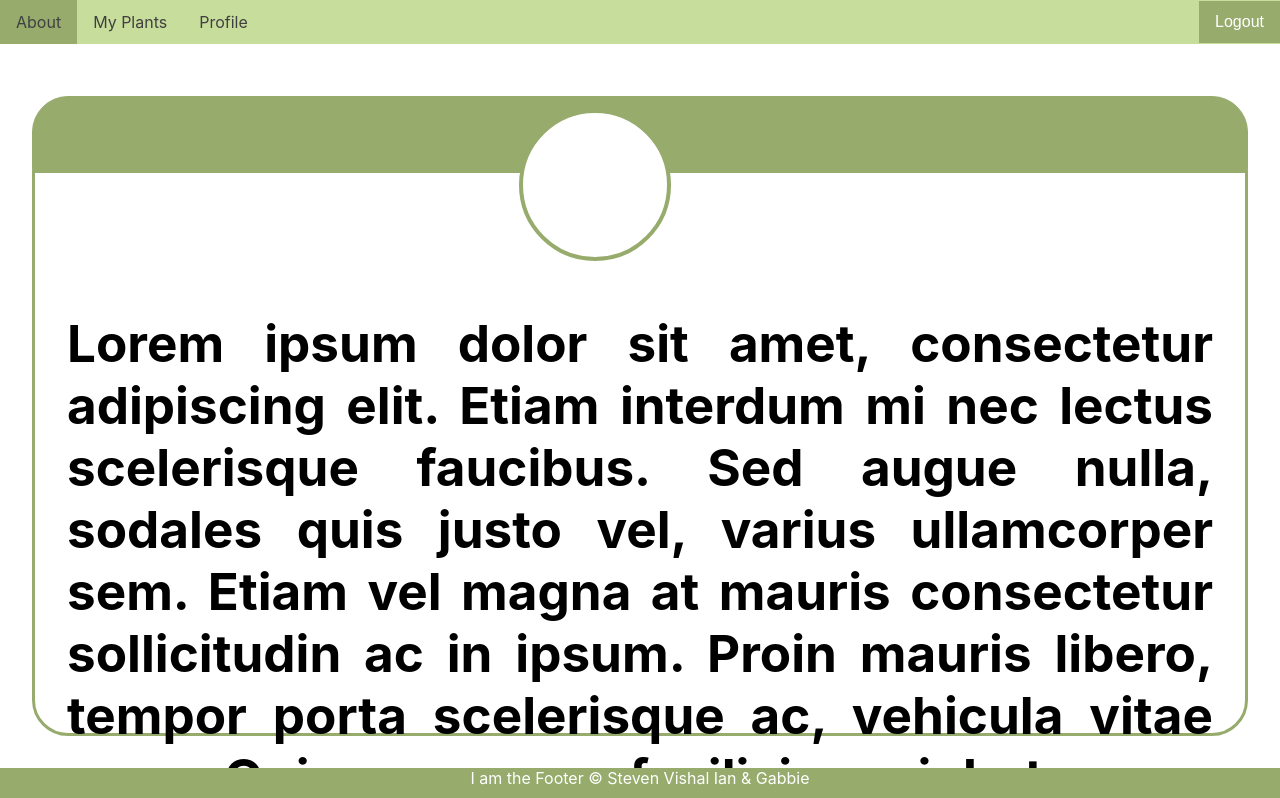
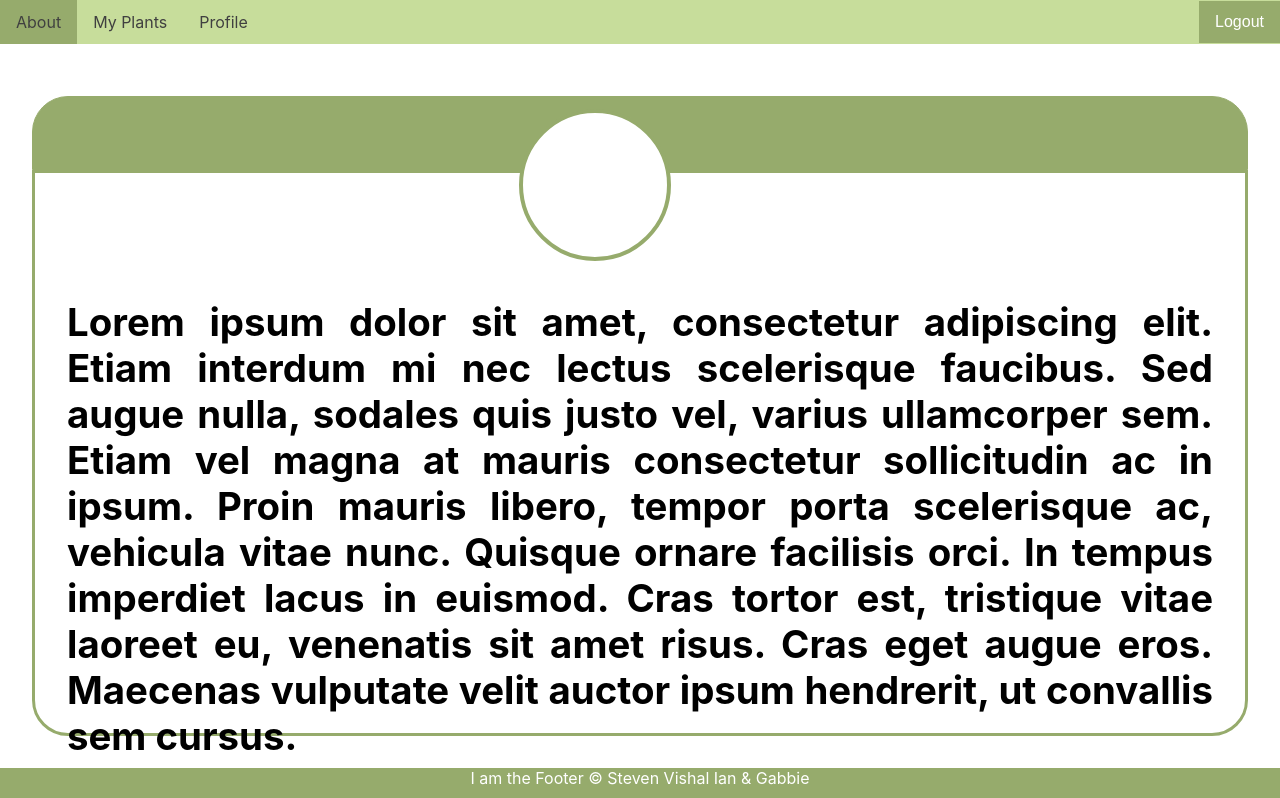
Before and after one commit to pirainogi/garden-pi-frontend, a React (Create React App) app: page /about in a window 1280 px wide. Shown: the top 798 px of the page. Built offline with nearby package versions, Linux system fonts and the light colour scheme; no server answers.

Commit message:
styling on the about pg

```diff
--- a/src/css/about.css
+++ b/src/css/about.css
@@ -17,7 +17,7 @@
   margin-left: 4vh;
   margin-right: 4vh;
   text-align: justify;
-  font-size: 4vw;
+  font-size: 3vw;
   font-weight: bold;
 }
 
--- a/src/css/modal.css
+++ b/src/css/modal.css
@@ -54,7 +54,4 @@
 
 .editUserForm form {
   display: inline-block;
-  /* position: relative;
-  justify-content: center; */
-
 }
```
